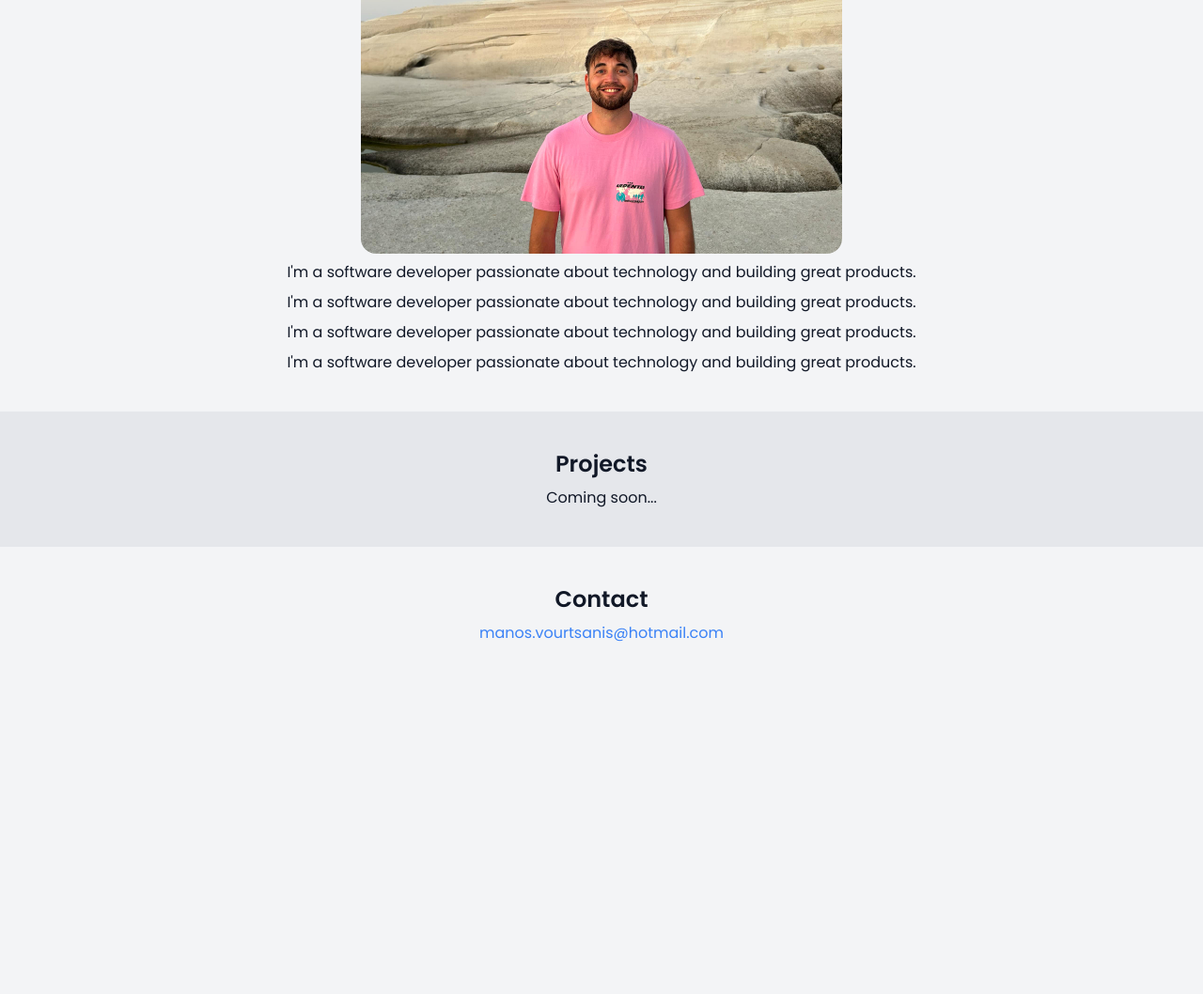
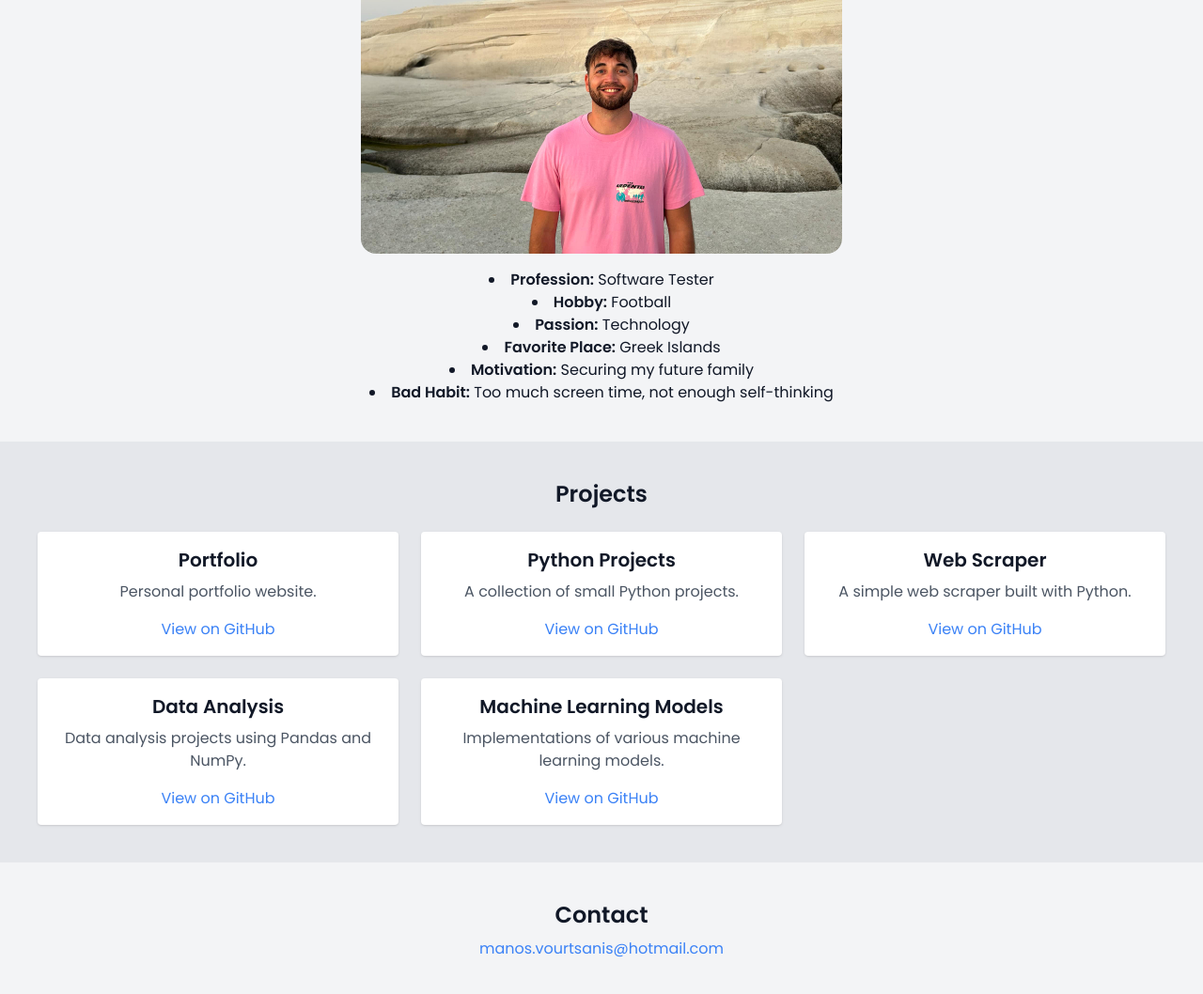
Before and after one commit to ManosVourtsanis/boyhood, a plain HTML site: page index.html in a window 1280 px wide. Shown: the part 310-1368 px from the top of the page at 94% size. Before the commit the page ends 1036 px from the top, so only its background shows below. Drawn offline with nearby package versions, Linux system fonts and the light colour scheme.

Commit message:
first launch

```diff
--- a/index.html
+++ b/index.html
@@ -3,13 +3,21 @@
 <head>
     <meta charset="UTF-8">
     <meta name="viewport" content="width=device-width, initial-scale=1.0">
-    <title>My Portfolio</title>
+    <title>Boyhood</title>
+
+    <!-- Tailwind CSS -->
     <script src="https://cdn.tailwindcss.com"></script>
+
+    <!-- Google Fonts -->
     <link href="https://fonts.googleapis.com/css2?family=Poppins:wght@300;400;600&display=swap" rel="stylesheet">
+
+    <!-- Favicon -->
+    <link rel="icon" type="image/x-icon" href="/assets/images/football.ico">
 </head>
+
 <body class="bg-gray-100 text-gray-900 font-[Poppins]">
     <header class="bg-gray-800 text-white text-center p-6">
-        <h1 class="text-3xl font-bold">Boyhood</h1>
+        <h1 class="text-3xl font-bold">Manos Vourtsanis</h1>
         <nav class="mt-4">
             <ul class="flex justify-center space-x-6">
                 <li><a href="#about" class="hover:underline">About</a></li>
@@ -22,16 +30,48 @@
     <section id="about" class="p-10 text-center">
         <h2 class="text-2xl font-semibold">About Me</h2>
         <img src="assets/images/profile.jpg" alt="My Photo" class="rounded-2xl mx-auto w-[512px] h-[384px] object-cover">
-        <p class="mt-2">I'm a software developer passionate about technology and building great products.</p>
-        <p class="mt-2">I'm a software developer passionate about technology and building great products.</p>
-        <p class="mt-2">I'm a software developer passionate about technology and building great products.</p>
-        <p class="mt-2">I'm a software developer passionate about technology and building great products.</p>
+        <ul class="mt-4 text-lg list-none"></ul>
+            <li><strong>Profession:</strong> Software Tester</li>
+            <li><strong>Hobby:</strong> Football</li>
+            <li><strong>Passion:</strong> Technology</li>
+            <li><strong>Favorite Place:</strong> Greek Islands</li>
+            <li><strong>Motivation:</strong> Securing my future family</li>
+            <li><strong>Bad Habit:</strong> Too much screen time, not enough self-thinking</li>
+
+    </ul>
     </section>
 
     <section id="projects" class="p-10 bg-gray-200 text-center">
         <h2 class="text-2xl font-semibold">Projects</h2>
-        <p class="mt-2">Coming soon...</p>
+        <div class="mt-6 grid grid-cols-1 md:grid-cols-2 lg:grid-cols-3 gap-6">
+            <div class="bg-white p-4 shadow rounded">
+                <h3 class="text-xl font-bold">Portfolio</h3>
+                <p class="text-gray-600 mt-2">Personal portfolio website.</p>
+                <a href="https://github.com/ManosVourtsanis/Portfolio" class="text-blue-500 hover:underline mt-4 inline-block">View on GitHub</a>
+            </div>
+            <div class="bg-white p-4 shadow rounded">
+                <h3 class="text-xl font-bold">Python Projects</h3>
+                <p class="text-gray-600 mt-2">A collection of small Python projects.</p>
+                <a href="https://github.com/ManosVourtsanis/Python-Projects" class="text-blue-500 hover:underline mt-4 inline-block">View on GitHub</a>
+            </div>
+            <div class="bg-white p-4 shadow rounded">
+                <h3 class="text-xl font-bold">Web Scraper</h3>
+                <p class="text-gray-600 mt-2">A simple web scraper built with Python.</p>
+                <a href="https://github.com/ManosVourtsanis/Web-Scraper" class="text-blue-500 hover:underline mt-4 inline-block">View on GitHub</a>
+            </div>
+            <div class="bg-white p-4 shadow rounded">
+                <h3 class="text-xl font-bold">Data Analysis</h3>
+                <p class="text-gray-600 mt-2">Data analysis projects using Pandas and NumPy.</p>
+                <a href="https://github.com/ManosVourtsanis/Data-Analysis" class="text-blue-500 hover:underline mt-4 inline-block">View on GitHub</a>
+            </div>
+            <div class="bg-white p-4 shadow rounded">
+                <h3 class="text-xl font-bold">Machine Learning Models</h3>
+                <p class="text-gray-600 mt-2">Implementations of various machine learning models.</p>
+                <a href="https://github.com/ManosVourtsanis/Machine-Learning-Models" class="text-blue-500 hover:underline mt-4 inline-block">View on GitHub</a>
+            </div>
+        </div>
     </section>
+
 
     <section id="contact" class="p-10 text-center">
         <h2 class="text-2xl font-semibold">Contact</h2>
```
Also changed, not shown: assets/images/football.ico (added).
